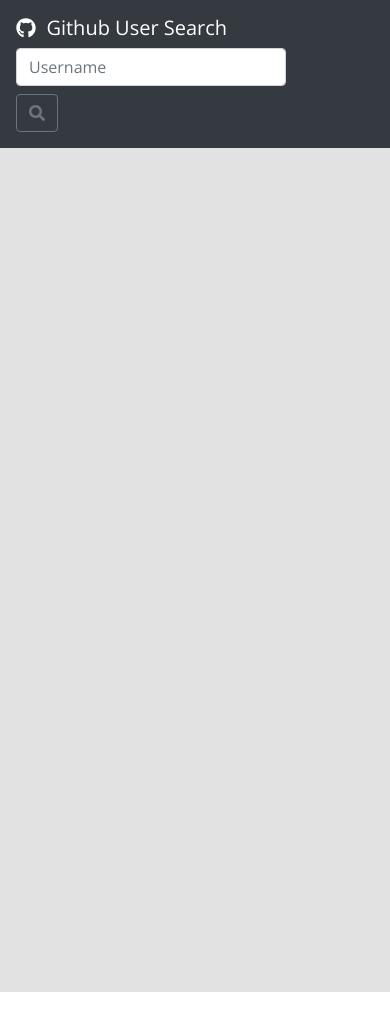
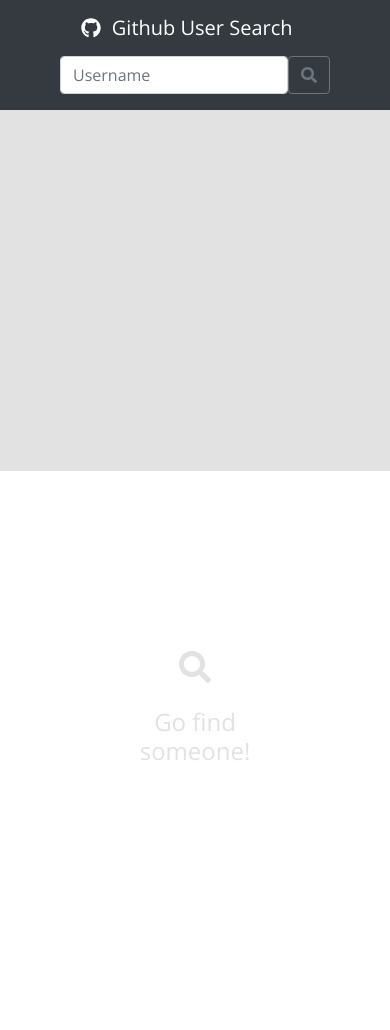
Before and after one commit to PatzMatias/github-details-search, a React (Create React App) app: page / in a window 390 px wide. Shown: the top 1030 px of the page. After the commit the page ends 954 px from the top, so only its background shows below. Built offline with nearby package versions, Linux system fonts and the light colour scheme.

Commit message:
Design tweaks

```diff
--- a/public/index.html
+++ b/public/index.html
@@ -19,7 +19,7 @@
       work correctly both with client-side routing and a non-root public URL.
       Learn how to configure a non-root public URL by running `npm run build`.
     -->
-    <title>Github Details Search</title>
+    <title>Github User Search</title>
     <link href="https://fonts.googleapis.com/css?family=Open+Sans:300,400,600&display=swap" rel="stylesheet">
   </head>
   <body>
--- a/src/Components/Dashboard/Dashboard.css
+++ b/src/Components/Dashboard/Dashboard.css
@@ -7,6 +7,10 @@
   height: 100%;
   overflow-y: auto;
   transition: all 0.4s ease-in;
+}
+
+.profile-box {
+  padding-top: 1.75rem;
 }
 
 /* .profile-box, .user-data-box {
@@ -24,13 +28,9 @@
   overflow-y: auto;
 }
 
-.profile-box .card {
-  margin-top: 1.75rem;
-}
-
 .profile-box, .user-data-box {
   opacity: 0;
-  transition: all 0.4s 0.4s ease-in;
+  transition: opacity 0.4s 0.4s ease-in;
 
 }
 
@@ -44,6 +44,7 @@
 
 .user-data-box .list-header {
   margin: 1.75rem 0 1rem;
+  font-weight: 600;
 }
 
 .user-data-box .card {
@@ -82,3 +83,23 @@
   margin-bottom: 0em;
   color: white;
 }
+
+.user-empty {
+  color: #e2e2e2;
+}
+
+
+@media (max-width: 575.98px) {
+  .profile, .user-data {
+    height: auto;
+    flex: 0 0 100%;
+  }
+  .user-data {
+    overflow-y: initial;
+    padding-bottom: 1.5rem;
+  }
+  .profile-box {
+    padding-top: 1.5rem;
+    padding-bottom: 1.5rem;
+  }
+}
--- a/src/Components/Dashboard/index.js
+++ b/src/Components/Dashboard/index.js
@@ -6,7 +6,7 @@ import Nav from '../subcomponents/Nav';
 import UserCard from '../subcomponents/UserCard';
 import RepoCard from '../subcomponents/RepoCard';
 import { FontAwesomeIcon } from '@fortawesome/react-fontawesome';
-import { faTimesCircle } from '@fortawesome/free-solid-svg-icons';
+import { faTimesCircle, faSearch } from '@fortawesome/free-solid-svg-icons';
 import OrgCard from '../subcomponents/OrgCard';
 import './Dashboard.css';
 
@@ -91,6 +91,17 @@ const Dashboard = inject("appStore", "userStore") (
         ) : null;
       }
 
+      userEmpty = () => {
+        return (
+          <div className="row h-100 d-flex justify-content-center align-items-center user-empty">
+            <div className="col-6 text-center">
+              <h1><FontAwesomeIcon icon={faSearch}/></h1>
+              <h4>Go find someone!</h4>
+            </div>
+          </div>
+        )
+      }
+
       render() {
         const {appStore, userStore} = this.props;
 
@@ -100,7 +111,7 @@ const Dashboard = inject("appStore", "userStore") (
         const profileBox = cn('profile-box', {'reveal': user});
         const userDataBox = cn('user-data-box', {'reveal': user || error});
         const userData = cn('col-12','col-sm-8', 'user-data', {'bg-danger': error, 'h-100': error});
-        console.log(error);
+
         return (
           <div className="container h-100">
             <div className="row">
@@ -117,11 +128,13 @@ const Dashboard = inject("appStore", "userStore") (
                 </div>
               </div>
               <div className={userData}>
+                {user!== null ?
                 <div className={userDataBox}>
                     {this.header()}
                     {this.content()}
                     {this.error()}
-                </div>
+                </div> : this.userEmpty()
+              }
               </div>
             </div>
           </div>
--- a/src/Components/subcomponents/Nav/index.js
+++ b/src/Components/subcomponents/Nav/index.js
@@ -2,6 +2,7 @@ import React, {Component} from 'react';
 import { FontAwesomeIcon } from '@fortawesome/react-fontawesome';
 import { faSearch } from '@fortawesome/free-solid-svg-icons';
 import { faGithub } from '@fortawesome/free-brands-svg-icons';
+import './style.css';
 
 
 class Nav extends Component {
--- /dev/null
+++ b/src/Components/subcomponents/Nav/style.css
@@ -0,0 +1,10 @@
+@media (max-width: 575.98px) {
+  .navbar {
+    display: flex;
+    justify-content: center;
+  }
+
+  .navbar .form-inline {
+    flex-flow: row;
+  }
+}
--- a/src/Components/subcomponents/OrgCard/index.js
+++ b/src/Components/subcomponents/OrgCard/index.js
@@ -7,7 +7,7 @@ export default class RepoCard extends Component {
     const {org} = this.props;
 
     return (
-      <div className="w-100">
+      <div className="w-100 mb-2">
         <div className="org-card card">
           <div className="row no-gutters">
             <div className="col-3 col-sm-3 col-md-2">
--- a/src/Components/subcomponents/UserCard/index.js
+++ b/src/Components/subcomponents/UserCard/index.js
@@ -2,6 +2,7 @@
 import React, {Component} from 'react';
 import { FontAwesomeIcon } from '@fortawesome/react-fontawesome';
 import { faGithub } from '@fortawesome/free-brands-svg-icons';
+import moment from 'moment';
 import cn from 'classnames';
 import './style.css';
 
@@ -18,7 +19,8 @@ export default class UserCard extends Component {
       activeData
     } = this.props;
 
-    const defaultSwitcherClasses = cn("list-group-item", "d-flex", "justify-content-between", "align-items-center","clickable");
+    const defaultListClasses = cn("list-group-item", "d-flex", "justify-content-between", "align-items-center");
+    const defaultDetailClasses = cn("list-group-item", "d-flex", "justify-content-between", "align-items-center", "bg-dark");
 
     const defaultPillClasses = cn("badge badge-primary badge-pill");
 
@@ -30,12 +32,12 @@ export default class UserCard extends Component {
       'badge-dark': activeData !== 'repos'
     });
 
-    const reposClasses = cn(defaultSwitcherClasses, {
+    const reposClasses = cn(defaultListClasses,"clickable", {
       'bg-secondary': activeData === 'repos',
       'bg-dark': activeData !== 'repos'
     });
 
-    const orgsClasses = cn(defaultSwitcherClasses, {
+    const orgsClasses = cn(defaultListClasses,"clickable", {
       'bg-secondary': activeData !== 'repos',
       'bg-dark': activeData === 'repos'
     });
@@ -43,7 +45,7 @@ export default class UserCard extends Component {
     return (
       <div className="user-card card text-white bg-dark">
         <div className="row no-gutters d-flex justify-content-center">
-          <div className="col-6 ">
+          <div className="col-4 col-sm-4 col-md-6 ">
             <img src={user.avatarUrl} className="card-img" alt="..." />
           </div>
         </div>
@@ -53,12 +55,15 @@ export default class UserCard extends Component {
               <h5 className="card-title">{user.name}</h5>
               <h6 className="card-subtitle mb-2 text-muted">{user.login}</h6>
               <p className="card-text">{user.bio}</p>
+              <span className="text-muted joined-text">Joined Github on {moment(user.createdAt).format('MMM D, YYYY')}</span>
             </div>
           </div>
         </div>
         <ul className="list-group list-group-flush bg-dark">
           <li className={reposClasses} onClick={e => this.switcher("repos")}>Repositories <span className={reposPill}>{user.publicRepos ? user.publicRepos : 0}</span></li>
           <li className={orgsClasses} onClick={e => this.switcher("orgs")}>Organizations <span className={orgsPill}>{orgs ? orgs.length : 0}</span></li>
+          <li className={defaultDetailClasses}>Followers <span className={defaultPillClasses}>{user.followers ? user.followers : 0}</span></li>
+          <li className={defaultDetailClasses}>Following <span className={defaultPillClasses}>{user.following ? user.following : 0}</span></li>
           <li className="list-group-item d-flex justify-content-between align-items-center bg-dark"><a href={user.htmlUrl} target="_blank" rel="noopener noereferrer"><FontAwesomeIcon icon={faGithub}/> &nbsp;github.com/{user.login}</a></li>
         </ul>
       </div>
--- a/src/Components/subcomponents/UserCard/style.css
+++ b/src/Components/subcomponents/UserCard/style.css
@@ -13,5 +13,10 @@
 }
 
 .user-card .card-text {
-  font-size: 0.9rem;
+  font-size: 0.8rem;
+  margin-bottom: 0.5rem;
 }
+
+.user-card .joined-text {
+  font-size: 0.8rem;
+}
--- a/src/index.css
+++ b/src/index.css
@@ -15,3 +15,9 @@ html, body {
 #root {
   height: 100%;
 }
+
+@media (max-width: 575.98px) {
+  html, body {
+    background-color: white;
+  }
+}
```
